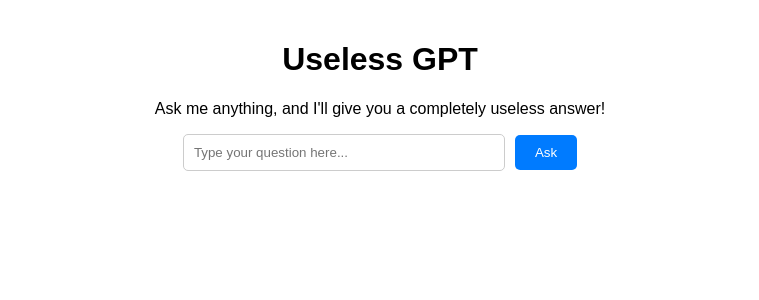
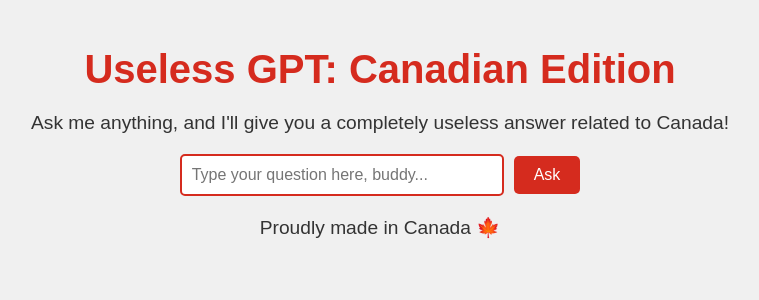
Before and after one commit to sammi-jiang28/Hack-Canada-Useless-GPT, a React (Create React App) app in the folder hack-canada-main/useless-gpt-frontend/: page / in a window 1280 px wide. Shown: the top 300 px of the page, without its empty margins (260-1019 px from the left). Built offline with nearby package versions, Linux system fonts and the light colour scheme.

Commit message:
working vers, canada frontend

```diff
--- a/hack-canada-main/useless-gpt-frontend/src/App.css
+++ b/hack-canada-main/useless-gpt-frontend/src/App.css
@@ -2,36 +2,52 @@
   text-align: center;
   padding: 20px;
   font-family: Arial, sans-serif;
+  background-color: #f0f0f0;
+  min-height: 100vh;
+}
+
+h1 {
+  color: #d52b1e; /* Canadian red */
+  font-size: 2.5rem;
+  margin-bottom: 20px;
+}
+
+p {
+  color: #333;
+  font-size: 1.2rem;
+}
+
+form {
+  margin: 20px 0;
 }
 
 input {
   padding: 10px;
   width: 300px;
   margin-right: 10px;
-  border: 1px solid #ccc;
+  border: 2px solid #d52b1e; /* Canadian red */
   border-radius: 5px;
+  font-size: 1rem;
 }
 
 button {
   padding: 10px 20px;
-  background-color: #007bff;
+  background-color: #d52b1e; /* Canadian red */
   color: white;
   border: none;
   border-radius: 5px;
+  font-size: 1rem;
   cursor: pointer;
 }
 
 button:hover {
-  background-color: #0056b3;
+  background-color: #a81c12; /* Darker red */
 }
 
 .answer {
   margin-top: 20px;
   padding: 20px;
-  background-color: #f9f9f9;
-  border: 1px solid #ddd;
-  border-radius: 5px;
-  max-width: 600px;
-  margin-left: auto;
-  margin-right: auto;
-}
+  background-color: white;
+  border: 2px solid #d52b1e; /* Canadian red */
+  border-radius: 10px;
+  max-width: 600}
--- a/hack-canada-main/useless-gpt-frontend/src/App.js
+++ b/hack-canada-main/useless-gpt-frontend/src/App.js
@@ -12,21 +12,21 @@ function App() {
       const response = await axios.post('http://localhost:5000/ask', { question });
       setAnswer(response.data.answer);
     } catch (error) {
-      console.error(error);
-      setAnswer('Lols oops');
+      console.error('Error:', error.response ? error.response.data : error.message);
+      setAnswer('Oops! Something went wrong. Try again please.');
     }
   };
 
   return (
     <div className="App">
-      <h1>Useless GPT</h1>
-      <p>Ask me anything, and I'll give you a completely useless answer!</p>
+      <h1>Useless GPT: Canadian Edition</h1>
+      <p>Ask me anything, and I'll give you a completely useless answer related to Canada!</p>
       <form onSubmit={handleSubmit}>
         <input
           type="text"
           value={question}
           onChange={(e) => setQuestion(e.target.value)}
-          placeholder="Type your question here..."
+          placeholder="Type your question here, buddy..."
           required
         />
         <button type="submit">Ask</button>
@@ -37,6 +37,9 @@ function App() {
           <p>{answer}</p>
         </div>
       )}
+      <div className="canadian-theme">
+        <p>Proudly made in Canada 🍁</p>
+      </div>
     </div>
   );
 }
```
